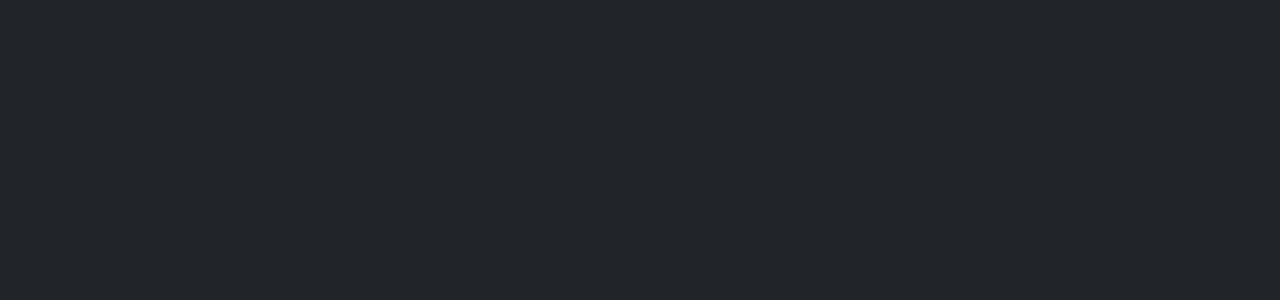
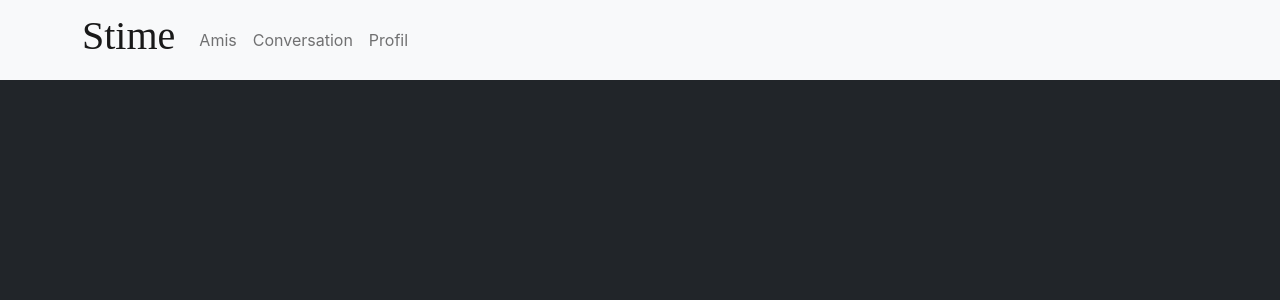
Before and after one commit to crichardd/pa-front, a React (Create React App) app: page /landingpage in a window 1280 px wide. Shown: the top 300 px of the page. Built offline with nearby package versions, Linux system fonts and the light colour scheme; a web font is replaced by a local one.

Commit message:
mise en place des elements ts pour la connexion

```diff
--- a/src/LandingPage.tsx
+++ b/src/LandingPage.tsx
@@ -9,7 +9,7 @@
 
   return (
     <div className="App">
-      <Header/>
+      <Header connect={true}/>
       <main className='LandingPage-main bg-dark'>
 
       </main>
```
